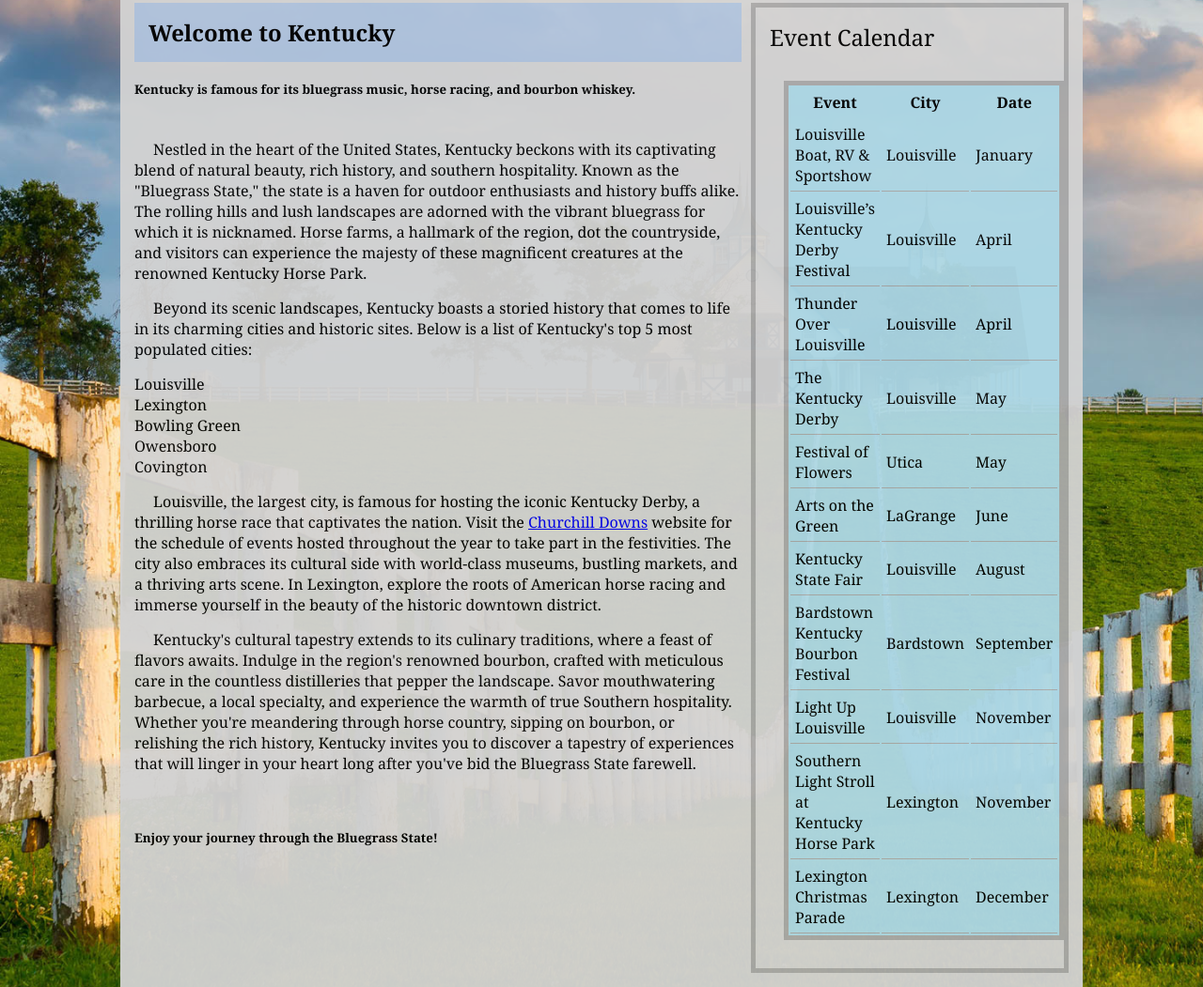
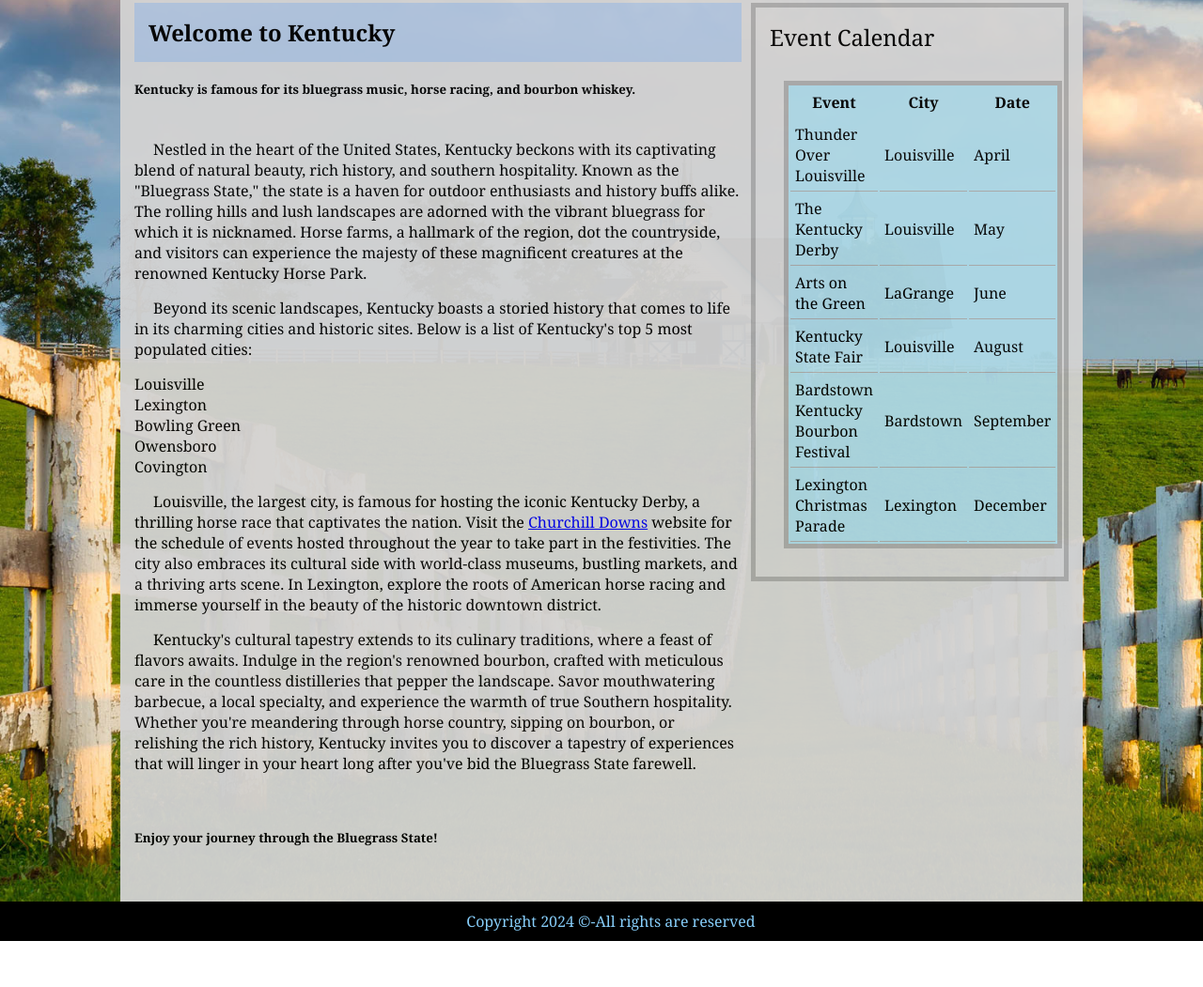
Before and after one commit to ckallen29/D277, a plain HTML site: page index.html in a window 1280 px wide. Shown: the part 122-1173 px from the top of the page at 94% size. After the commit the page ends 1124 px from the top, so only its background shows below. Drawn offline with Linux system fonts and the light colour scheme.

Commit message:
Fix new window link

```diff
--- a/index.html
+++ b/index.html
@@ -61,7 +61,7 @@
                         <li>Covington</li>
                     </ol>
 
-                    <p>Louisville, the largest city, is famous for hosting the iconic Kentucky Derby, a thrilling horse race that captivates the nation. Visit the <a href="https://www.churchilldowns.com/" target="_blank">Churchill Downs</a> website for the schedule of events hosted throughout the year to take part in the festivities. The city also embraces its cultural side with world-class museums, bustling markets, and a thriving arts scene. In Lexington, explore the roots of American horse racing and immerse yourself in the beauty of the historic downtown district.</p>
+                    <p>Louisville, the largest city, is famous for hosting the iconic Kentucky Derby, a thrilling horse race that captivates the nation. Visit the <a target="_blank" href="https://www.churchilldowns.com/">Churchill Downs</a> website for the schedule of events hosted throughout the year to take part in the festivities. The city also embraces its cultural side with world-class museums, bustling markets, and a thriving arts scene. In Lexington, explore the roots of American horse racing and immerse yourself in the beauty of the historic downtown district.</p>
 
                     <p>Kentucky's cultural tapestry extends to its culinary traditions, where a feast of flavors awaits. Indulge in the region's renowned bourbon, crafted with meticulous care in the countless distilleries that pepper the landscape. Savor mouthwatering barbecue, a local specialty, and experience the warmth of true Southern hospitality. Whether you're meandering through horse country, sipping on bourbon, or relishing the rich history, Kentucky invites you to discover a tapestry of experiences that will linger in your heart long after you've bid the Bluegrass State farewell.</p>
                     <br></br>
@@ -87,16 +87,6 @@
                             </thead>
                             <tbody>
                                 <tr>
-                                    <td>Louisville Boat, RV & Sportshow</td>
-                                    <td>Louisville</td>
-                                    <td>January</td>
-                                </tr>
-                                <tr>
-                                    <td>Louisville’s Kentucky Derby Festival</td>
-                                    <td>Louisville</td>
-                                    <td>April</td>
-                                </tr>
-                                <tr>
                                     <td>Thunder Over Louisville</td>
                                     <td>Louisville</td>
                                     <td>April</td>
@@ -104,11 +94,6 @@
                                 <tr>
                                     <td>The Kentucky Derby</td>
                                     <td>Louisville</td>
-                                    <td>May</td>
-                                </tr>
-                                <tr>
-                                    <td>Festival of Flowers</td>
-                                    <td>Utica</td>
                                     <td>May</td>
                                 </tr>
                                 <tr>
@@ -125,16 +110,6 @@
                                     <td>Bardstown Kentucky Bourbon Festival</td>
                                     <td>Bardstown</td>
                                     <td>September</td>
-                                </tr>
-                                <tr>
-                                    <td>Light Up Louisville</td>
-                                    <td>Louisville</td>
-                                    <td>November</td>
-                                </tr>
-                                <tr>
-                                    <td>Southern Light Stroll at Kentucky Horse Park</td>
-                                    <td>Lexington</td>
-                                    <td>November</td>
                                 </tr>
                                 <tr>
                                     <td>Lexington Christmas Parade</td>
```
